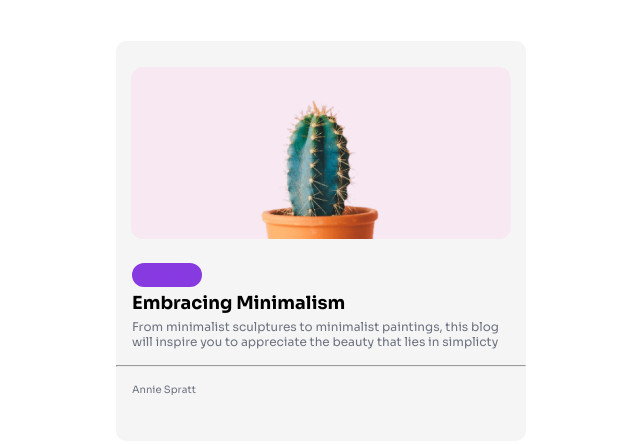
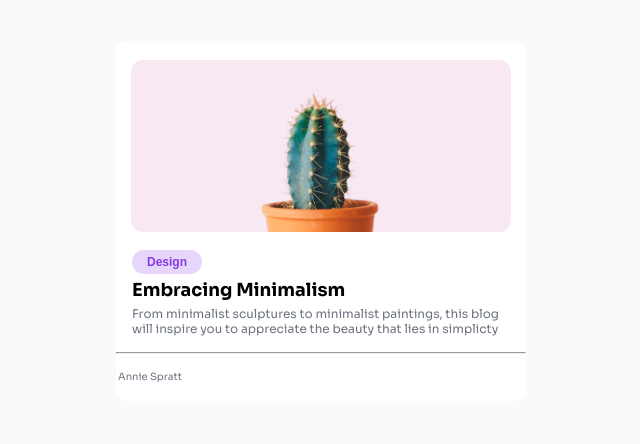
Before and after one commit to kolamat/dccl--responsive-mini-blog-card, a plain HTML site: page index.html in a window 1280 px wide. Shown: the part 119-563 px from the top of the page, without its empty margins (319-959 px from the left). Drawn offline with Linux system fonts and the light colour scheme.

Commit message:
On branch main Changes to be committed: 	modified:   style.css

```diff
--- a/style.css
+++ b/style.css
@@ -9,18 +9,18 @@
 body {
   display: flex;
   justify-content: center;
-  background: #ffffff;
+  background: #fafaf9;
 }
 .card {
   display: grid;
   width: 410px;
-  height: 400px;
+  height: 360px;
   font-family: "Sora", sans-serif;
   border-radius: 10px;
   margin-left: auto;
   margin-right: auto;
   margin-top: 10rem;
-  background: whitesmoke;
+  background: #ffffff;
 }
 
 .texts {
@@ -49,7 +49,7 @@ button {
   border-radius: 30px;
   border: 10px;
   padding: 5px;
-  background: #883ae1;
+  background: #e6d6fc;
   color: #883ae1;
   font-weight: bold;
   font-size: 12px;
@@ -69,7 +69,8 @@ button {
 }
 
 .footer {
-  padding: 1rem;
+  padding: 0.13rem;
+  padding-top: 1rem;
   font-size: 10px;
   color: #6c727f;
 }
```
